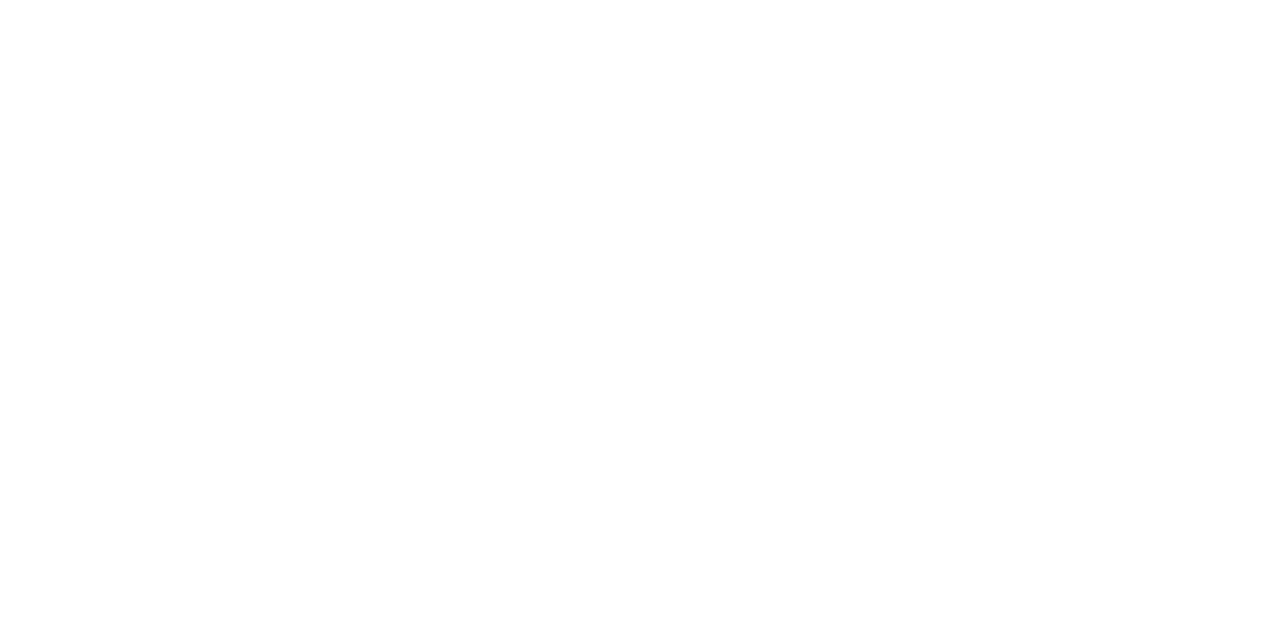
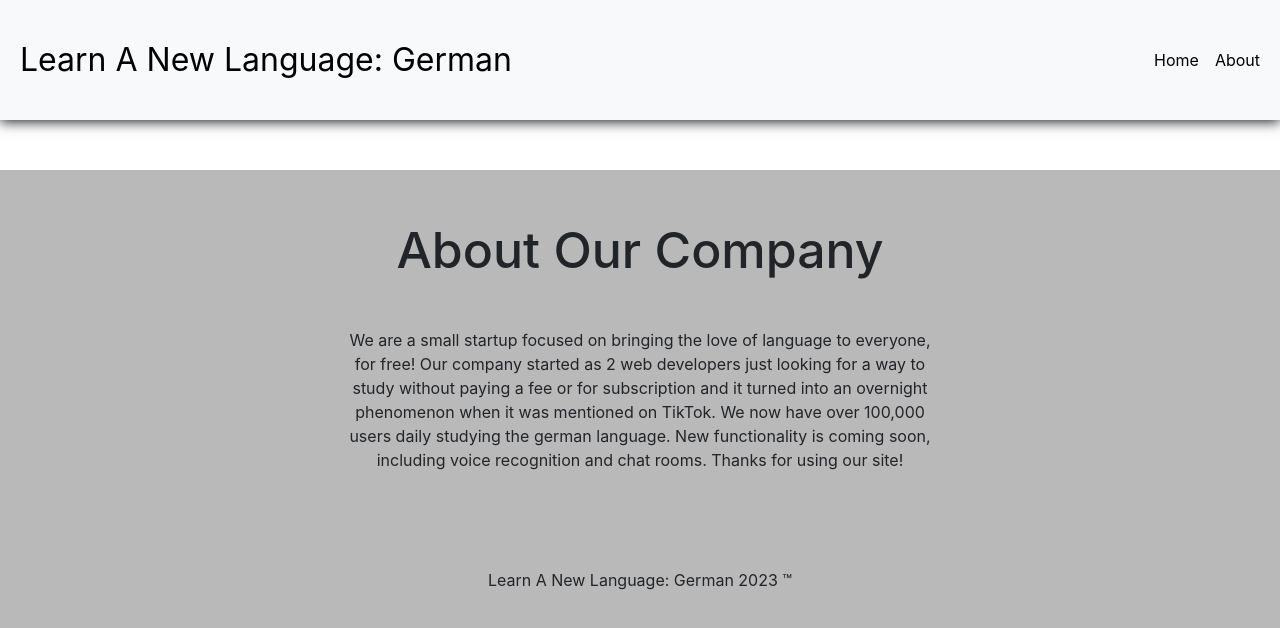
Before and after one commit to Stephanie01011011/flashcardWeb, a React (Create React App) app: page /flashcardweb/about in a window 1280 px wide. Before the commit this address had no page. Shown: the top 628 px of the page. Built offline with nearby package versions, Linux system fonts and the light colour scheme.

Commit message:
Fix router paths

```diff
--- a/src/App.js
+++ b/src/App.js
@@ -13,8 +13,8 @@
   return (
    <Router>
     <Routes>
-      <Route exact path="/" Component={Home} />
-      <Route exact path="/about" Component={About} />
+      <Route exact path="/flashcardweb" Component={Home} />
+      <Route exact path="/flashcardweb/about" Component={About} />
     </Routes>
    </Router>
   );
--- a/src/components/Nav.js
+++ b/src/components/Nav.js
@@ -18,11 +18,11 @@
     <div class="collapse navbar-collapse justify-content-end" id="navbarNav">
       <ul class="navbar-nav ">
         <li class="nav-item">
-          <Link to="/" class="nav-link active" aria-current="page">Home</Link>
+          <Link to="/flashcardweb" class="nav-link active" aria-current="page">Home</Link>
         </li>
 
         <li class="nav-item">
-          <Link to="/about" class="nav-link active" aria-current="page">About</Link>
+          <Link to="/flashcardweb/about" class="nav-link active" aria-current="page">About</Link>
         </li>
 
       </ul>
```
